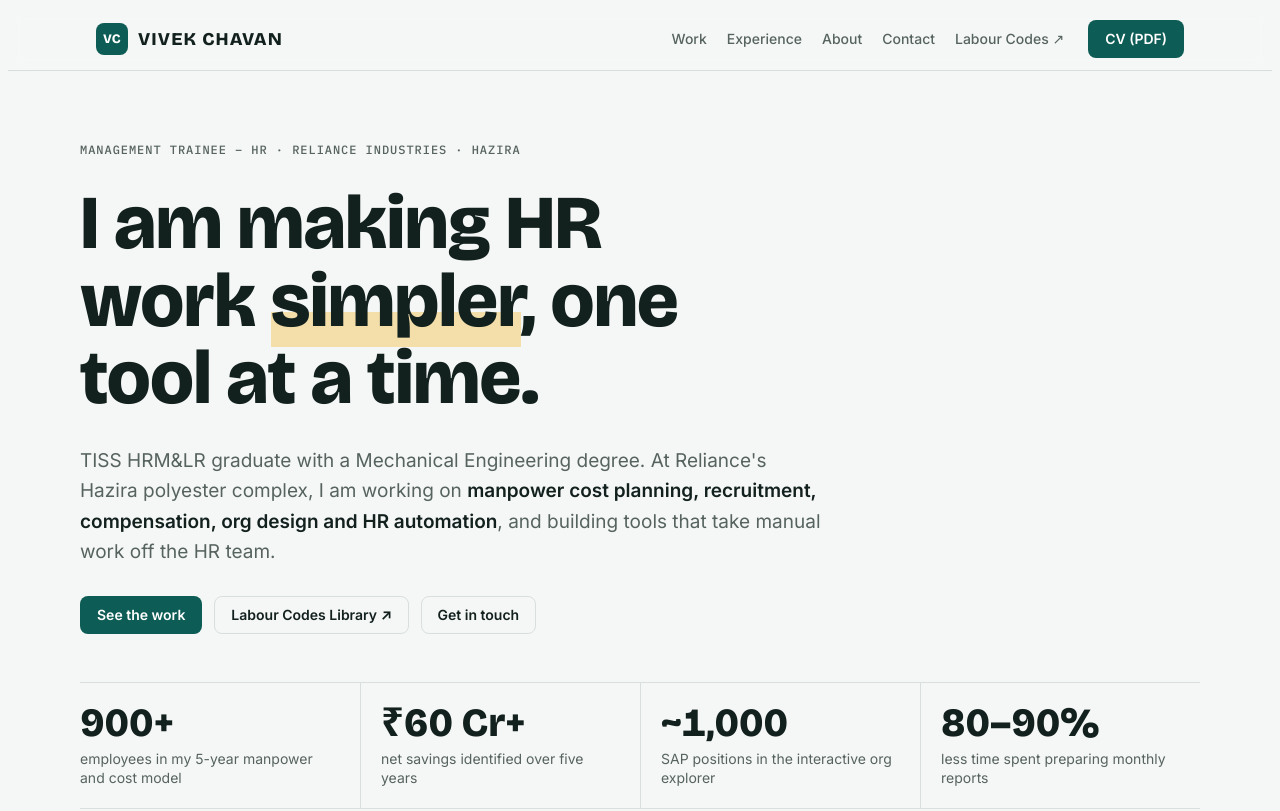
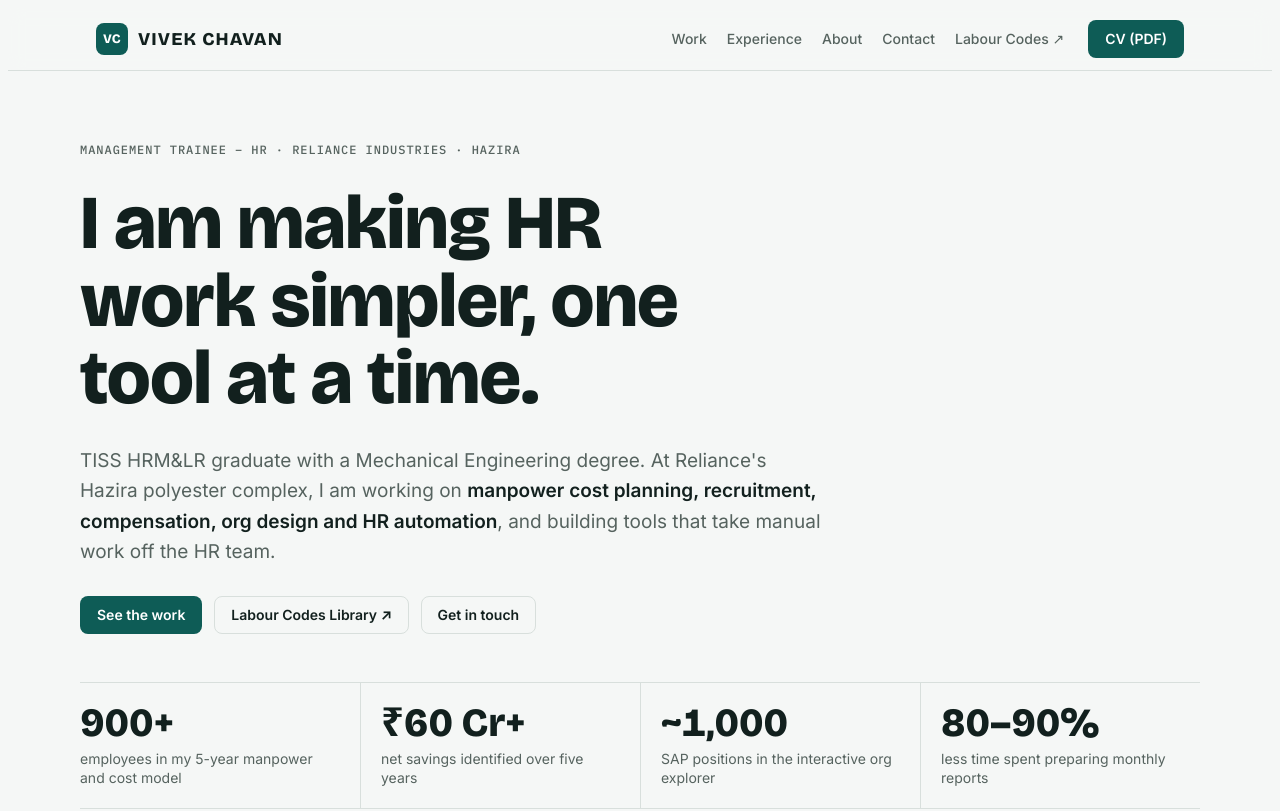
Before and after one commit to vivek14c/vivek14c.github.io, a plain HTML site: page index.html in a window 1280 px wide. Shown: the top 811 px of the page. Drawn offline with nearby package versions, Linux system fonts and the light colour scheme.

Commit message:
Remove headline highlight; update CV PDF
Co-Authored-By: Claude Opus 5.5 <noreply@anthropic.com>
Claude-Session: https://claude.ai/code/session_01NjP56X1n3WkduSSPsVwFeJ

```diff
--- a/index.html
+++ b/index.html
@@ -66,7 +66,7 @@ p{margin:0}
 /* hero */
 .hero{padding-block:72px 56px;display:grid;gap:28px}
 .hero h1{font-size:clamp(38px,6.4vw,76px);line-height:1.02;font-weight:800;max-width:16ch}
-.hero h1 em{font-style:normal;background:linear-gradient(transparent 62%, var(--mark-soft) 62%)}
+.hero h1 em{font-style:normal}
 .hero .lede{font-size:clamp(17px,1.6vw,19px);color:var(--muted);max-width:62ch}
 .hero .lede strong{color:var(--ink);font-weight:600}
 .cta{display:flex;flex-wrap:wrap;gap:12px}
```
Also changed, not shown: 1 other file.
